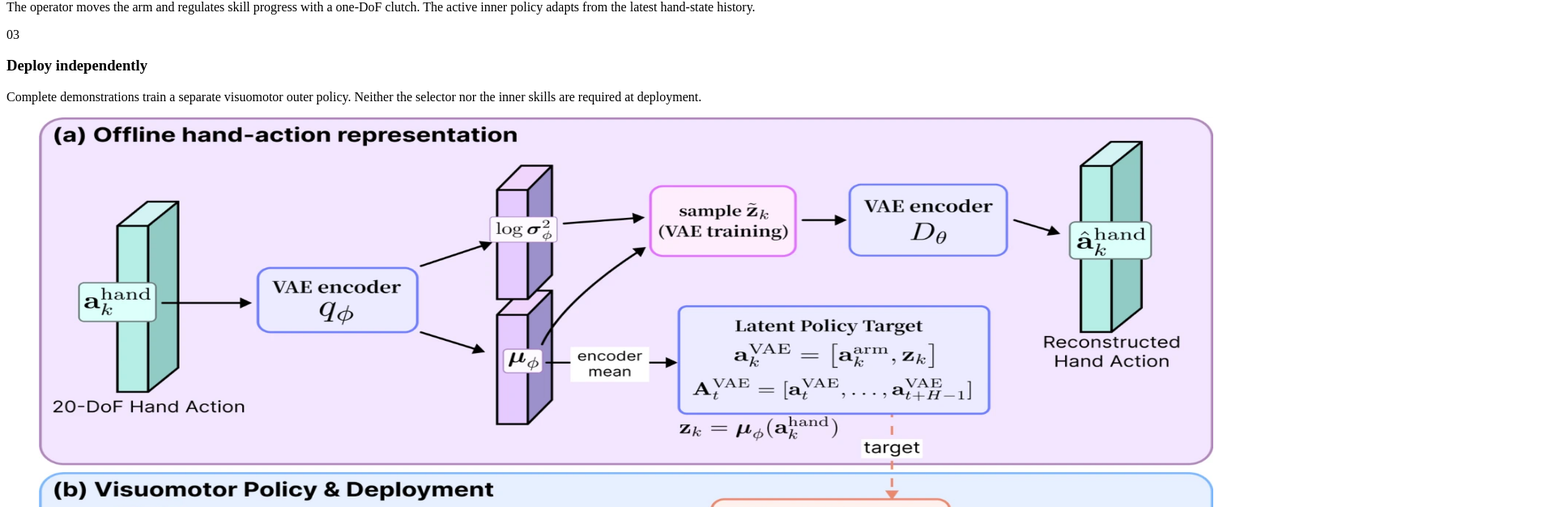
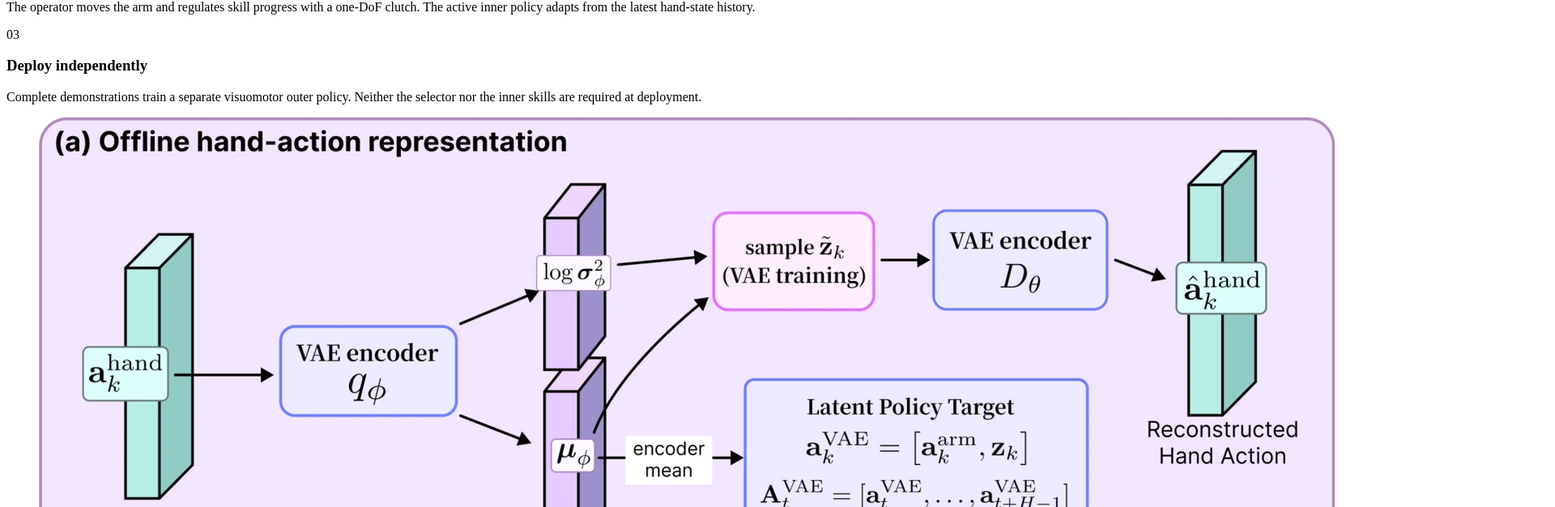
Before and after one commit to cheese-zj/nestdex-site, a React (Vite) app: page / in a window 1280 px wide. Shown: the part 2250-2876 px from the top of the page at 81% size, 1920 px wide, since content can reach past the window. Built offline with nearby package versions, Linux system fonts and the light colour scheme; the HTML template or start-up script is replaced by a standard one.

Commit message:
Preserve paper figure aspect ratios

```diff
--- a/src/App.tsx
+++ b/src/App.tsx
@@ -152,7 +152,7 @@ function App() {
 
         <div className="latent-grid page-shell">
           <figure>
-            <img src={asset('media/hvae.webp')} width="1450" height="878" loading="lazy" alt="Hand variational autoencoder and outer policy training diagram" />
+            <img src={asset('media/hvae.webp')} width="1600" height="1219" alt="Hand variational autoencoder and outer policy training diagram" />
           </figure>
           <div>
             <p className="eyebrow">Compact dexterous actions</p>
@@ -187,16 +187,16 @@ function App() {
         </div>
         <div className="behaviour-grid page-shell">
           <figure className="evidence-card adaptation-card">
-            <img src={asset('media/contact-adaptation.webp')} width="1084" height="651" loading="lazy" alt="One grasp policy producing different hand configurations around four objects" />
+            <img src={asset('media/contact-adaptation.webp')} width="1084" height="589" alt="One grasp policy producing different hand configurations around four objects" />
             <figcaption><span>One policy, four learned contact conditions</span><p>Green scallion toy, water bottle, radish toy and paper cup.</p></figcaption>
           </figure>
           <figure className="evidence-card jerk-card">
-            <img src={asset('media/jerk-ablation.webp')} width="1536" height="585" loading="lazy" alt="Temporal ensembling ablation showing lower executed-command and pre-limit jerk" />
+            <img src={asset('media/jerk-ablation.webp')} width="1512" height="559" alt="Temporal ensembling ablation showing lower executed-command and pre-limit jerk" />
             <figcaption><span>Closed-loop prediction, smoothed online</span><p>Without ensembling, median executed-command P95 jerk is 2.30× that of temporal ensembling at the primary filter window.</p></figcaption>
           </figure>
         </div>
         <figure className="switch-figure page-shell">
-          <img src={asset('media/policy-switching.webp')} width="2040" height="587" loading="lazy" alt="Automatic selection and execution of a button-press hand skill during toast preparation" />
+          <img src={asset('media/policy-switching.webp')} width="1800" height="427" alt="Automatic selection and execution of a button-press hand skill during toast preparation" />
           <figcaption><strong>Automatic skill switching.</strong> The wrist-camera view selects Button Press, the hand moves to the skill's initial posture, and clutch input regulates execution.</figcaption>
         </figure>
       </section>
--- a/src/styles.css
+++ b/src/styles.css
@@ -254,7 +254,7 @@ figure { margin: 0; }
   border-top: 1px solid var(--line-dark);
 }
 .latent-grid figure { padding: var(--s4); border: 1px solid var(--line); background: #fff; }
-.latent-grid img { display: block; width: 100%; }
+.latent-grid img { display: block; width: 100%; height: auto; }
 .latent-grid h3 { margin: var(--s4) 0 0; font-size: clamp(26px, 3vw, 38px); font-weight: 510; letter-spacing: -.02em; line-height: 1.08; }
 .latent-grid div > p:last-child { margin: var(--s5) 0 0; color: var(--muted); font-size: 14px; line-height: 1.66; }
 
@@ -312,12 +312,12 @@ figure { margin: 0; }
 .behaviour .section-intro { margin-bottom: var(--s7); }
 .behaviour-grid { display: grid; grid-template-columns: 1fr 1fr; gap: var(--s5); }
 .evidence-card { display: flex; flex-direction: column; padding: var(--s4); border: 1px solid var(--line); background: #fff; }
-.evidence-card img { display: block; width: 100%; height: 310px; object-fit: contain; background: #f8f7f3; }
+.evidence-card img { display: block; width: 100%; height: auto; }
 .evidence-card figcaption { display: grid; gap: var(--s2); padding-top: var(--s4); border-top: 1px solid var(--line); }
 .evidence-card figcaption span { font-size: 17px; font-weight: 590; }
 .evidence-card figcaption p { margin: 0; color: var(--muted); font-size: 12px; line-height: 1.55; }
 .switch-figure { margin-top: var(--s5); padding: var(--s4); border: 1px solid var(--line); background: #fff; }
-.switch-figure img { display: block; width: 100%; }
+.switch-figure img { display: block; width: 100%; height: auto; }
 .switch-figure figcaption { padding-top: var(--s3); color: var(--muted); font-size: 11px; line-height: 1.55; }
 .switch-figure strong { color: var(--ink); }
 
```
